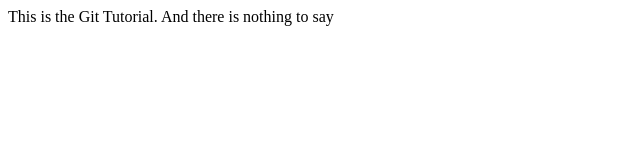
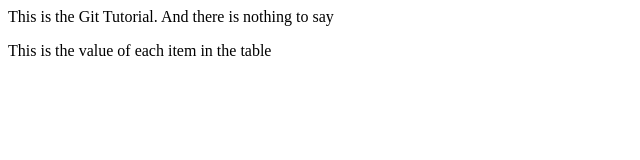
Before and after one commit to vivekboss123/localrepo, a plain HTML site: page index.html in a window 1280 px wide. Shown: the whole page, without its empty margins (0-640 px from the left). Drawn offline with Linux system fonts and the light colour scheme.

Commit message:
made changes in feature branch

```diff
--- a/index.html
+++ b/index.html
@@ -1 +1,2 @@
 <p>This is the Git Tutorial. And there is nothing to say</p>
+<p>This is the value of each item in the table</p>
```
